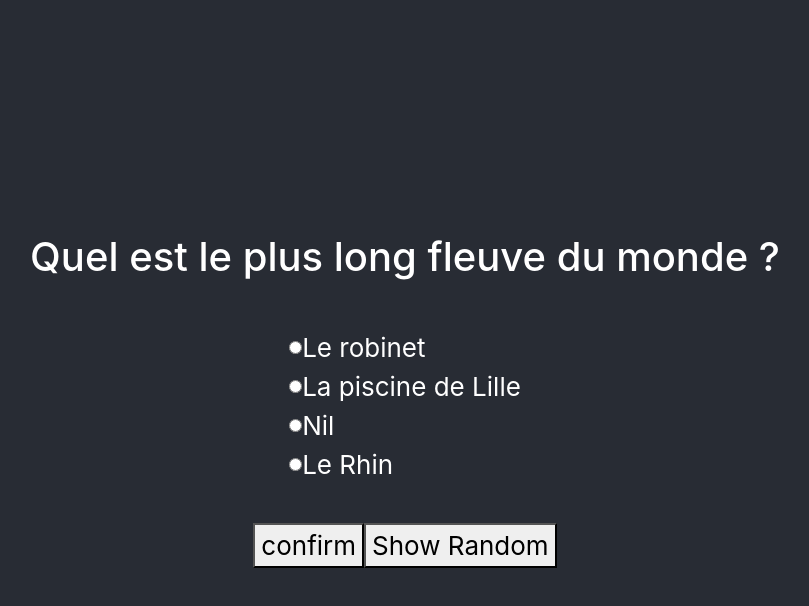
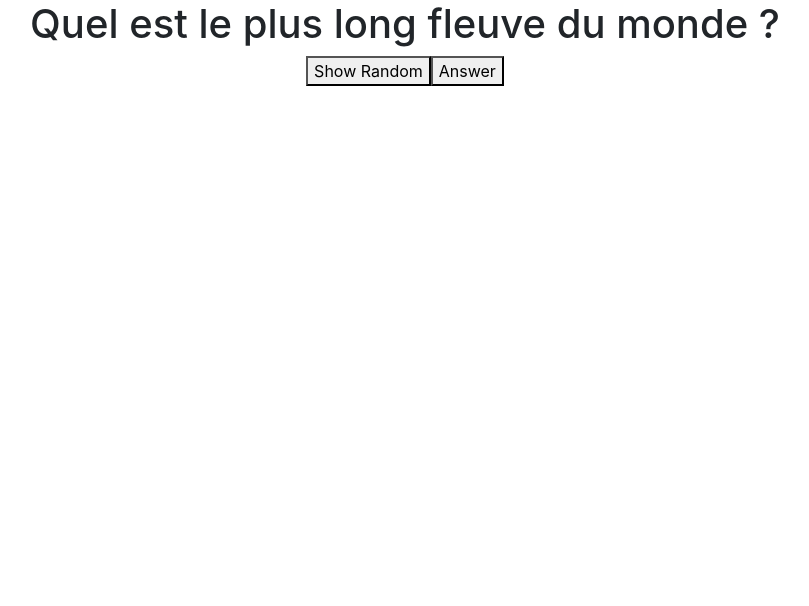
Before and after one commit to nordine-yzd/flashcards, a React (Create React App) app: page / in a window 1280 px wide. Shown: the top 606 px of the page, without its empty margins (235-1044 px from the left). Built offline with nearby package versions, Linux system fonts and the light colour scheme.

Commit message:
delete comment

```diff
--- a/src/App.tsx
+++ b/src/App.tsx
@@ -1,9 +1,9 @@
 import React from "react";
 // import logo from "./logo.svg";
 import "./styles/App.css";
-// import { FlashCardMentale } from "./components/mental";
+import { FlashCardMentale } from "./components/mental";
 import arrayQuestAnsw from "./data/dataQuiz";
-import FlashCardRadio from "./components/radio";
+// import FlashCardRadio from "./components/radio";
 // import Example from "./components/input";
 // import { anecdotes } from "./data/dataQuiz";
 // import { ShowRandom } from "./components/mental";
@@ -14,10 +14,9 @@ function App() {
   return (
     <div className="App">
       <header>
-        {/* <FlashCardMentale bdd={arrayQuestAnsw} /> */}
+        <FlashCardMentale bdd={arrayQuestAnsw} />
         {/* <ShowRandom bdd={arrayQuestAnsw} /> */}
-        {/* <Example /> */}
-        <FlashCardRadio bdd={arrayQuestAnsw} />
+        {/* <FlashCardRadio bdd={arrayQuestAnsw} /> */}
       </header>
     </div>
   );
```
Also changed, not shown: src/components/mental.tsx (+0 -37 lines).
